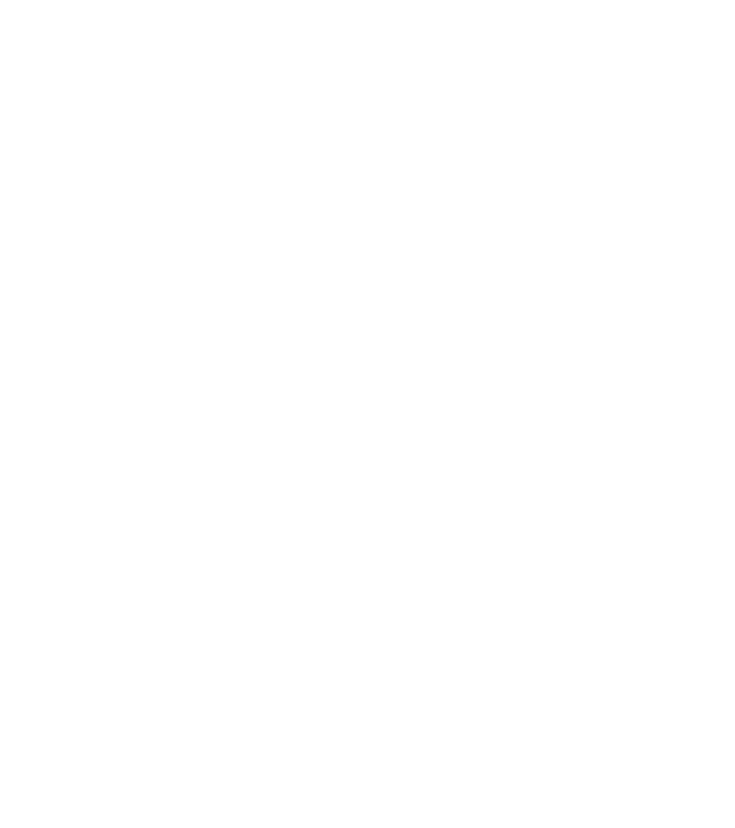
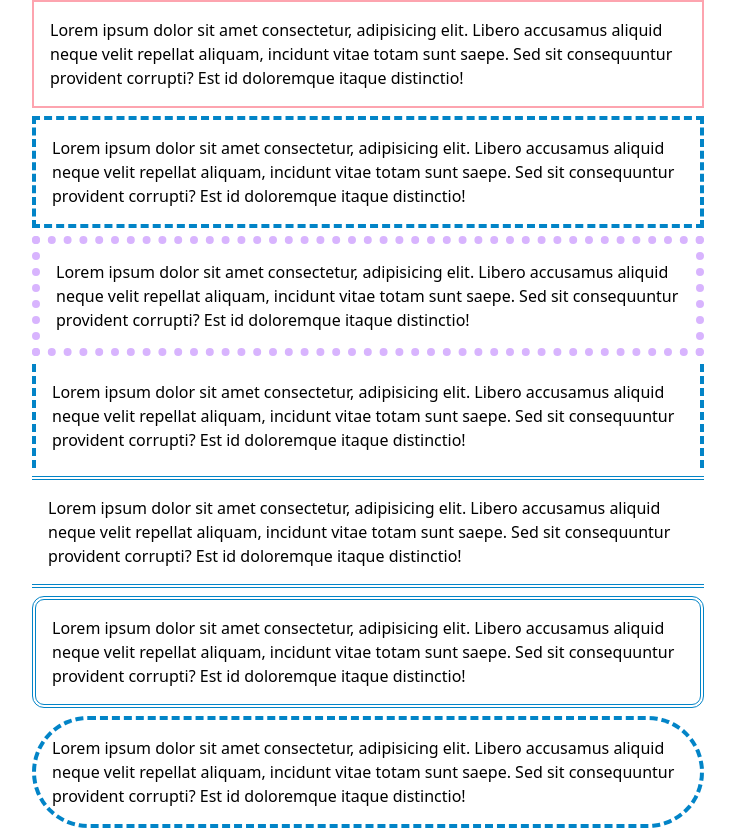
Before and after one commit to daxia-mao/tailwind-sanbox, a plain HTML site: page tailwind-sandbox-starter/08-borders/index.html in a window 1280 px wide. Shown: the whole page, without its empty margins (272-1007 px from the left). Before the commit the page ends 800 px from the top, so only its background shows below. Drawn offline with nearby package versions, Linux system fonts and the light colour scheme.

Commit message:
8. Borders

```diff
--- a/tailwind-sandbox-starter/08-borders/index.html
+++ b/tailwind-sandbox-starter/08-borders/index.html
@@ -9,8 +9,16 @@
   </head>
   <body>
     <!-- Border Width & Colors -->
+    <div class="p-4 max-w-2xl border-2 border-rose-300 mx-auto">Lorem ipsum dolor sit amet consectetur, adipisicing elit. Libero accusamus aliquid neque velit repellat aliquam, incidunt vitae totam sunt saepe. Sed sit consequuntur provident corrupti? Est id doloremque itaque distinctio!</div>
+    <div class="p-4 mt-2 max-w-2xl border-4 border-dashed border-sky-600 mx-auto">Lorem ipsum dolor sit amet consectetur, adipisicing elit. Libero accusamus aliquid neque velit repellat aliquam, incidunt vitae totam sunt saepe. Sed sit consequuntur provident corrupti? Est id doloremque itaque distinctio!</div>
+    <div class="p-4 mt-2 max-w-2xl border-8 border-dotted border-purple-300 mx-auto">Lorem ipsum dolor sit amet consectetur, adipisicing elit. Libero accusamus aliquid neque velit repellat aliquam, incidunt vitae totam sunt saepe. Sed sit consequuntur provident corrupti? Est id doloremque itaque distinctio!</div>
+    <div class="p-4 mt-2 max-w-2xl border-x-4 border-dashed border-sky-600 mx-auto">Lorem ipsum dolor sit amet consectetur, adipisicing elit. Libero accusamus aliquid neque velit repellat aliquam, incidunt vitae totam sunt saepe. Sed sit consequuntur provident corrupti? Est id doloremque itaque distinctio!</div>
+    <div class="p-4 mt-2 max-w-2xl border-y-4 border-double border-sky-600 mx-auto">Lorem ipsum dolor sit amet consectetur, adipisicing elit. Libero accusamus aliquid neque velit repellat aliquam, incidunt vitae totam sunt saepe. Sed sit consequuntur provident corrupti? Est id doloremque itaque distinctio!</div>
 
     <!-- Border Radius -->
+    <div class="p-4 rounded-xl mt-2 max-w-2xl border-4 border-double border-sky-600 mx-auto">Lorem ipsum dolor sit amet consectetur, adipisicing elit. Libero accusamus aliquid neque velit repellat aliquam, incidunt vitae totam sunt saepe. Sed sit consequuntur provident corrupti? Est id doloremque itaque distinctio!</div>
+    <div class="p-4 rounded-full mt-2 max-w-2xl border-4 border-dashed border-sky-600 mx-auto">Lorem ipsum dolor sit amet consectetur, adipisicing elit. Libero accusamus aliquid neque velit repellat aliquam, incidunt vitae totam sunt saepe. Sed sit consequuntur provident corrupti? Est id doloremque itaque distinctio!</div>
+
 
     <!-- Outline -->
   </body>
```
